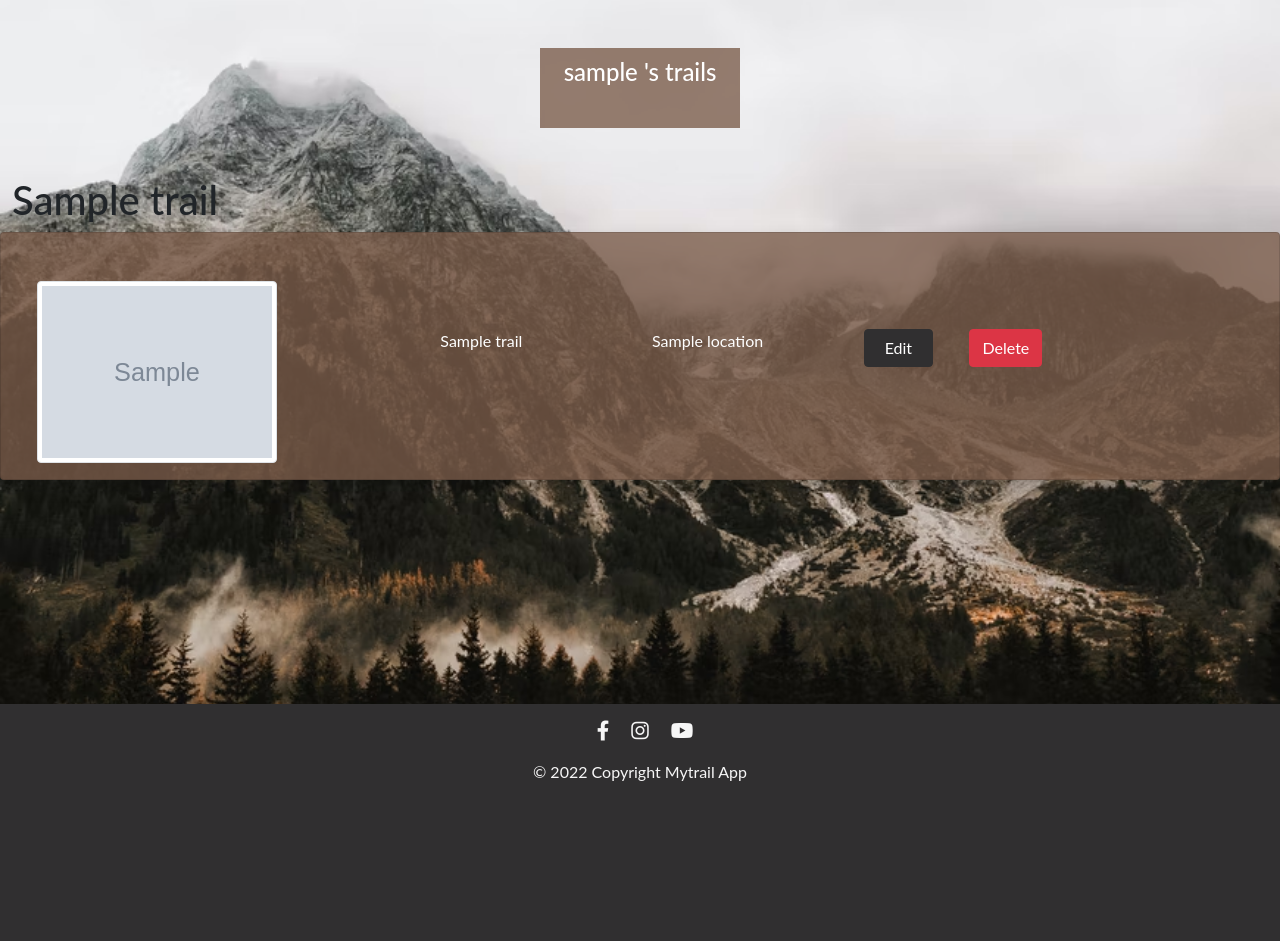
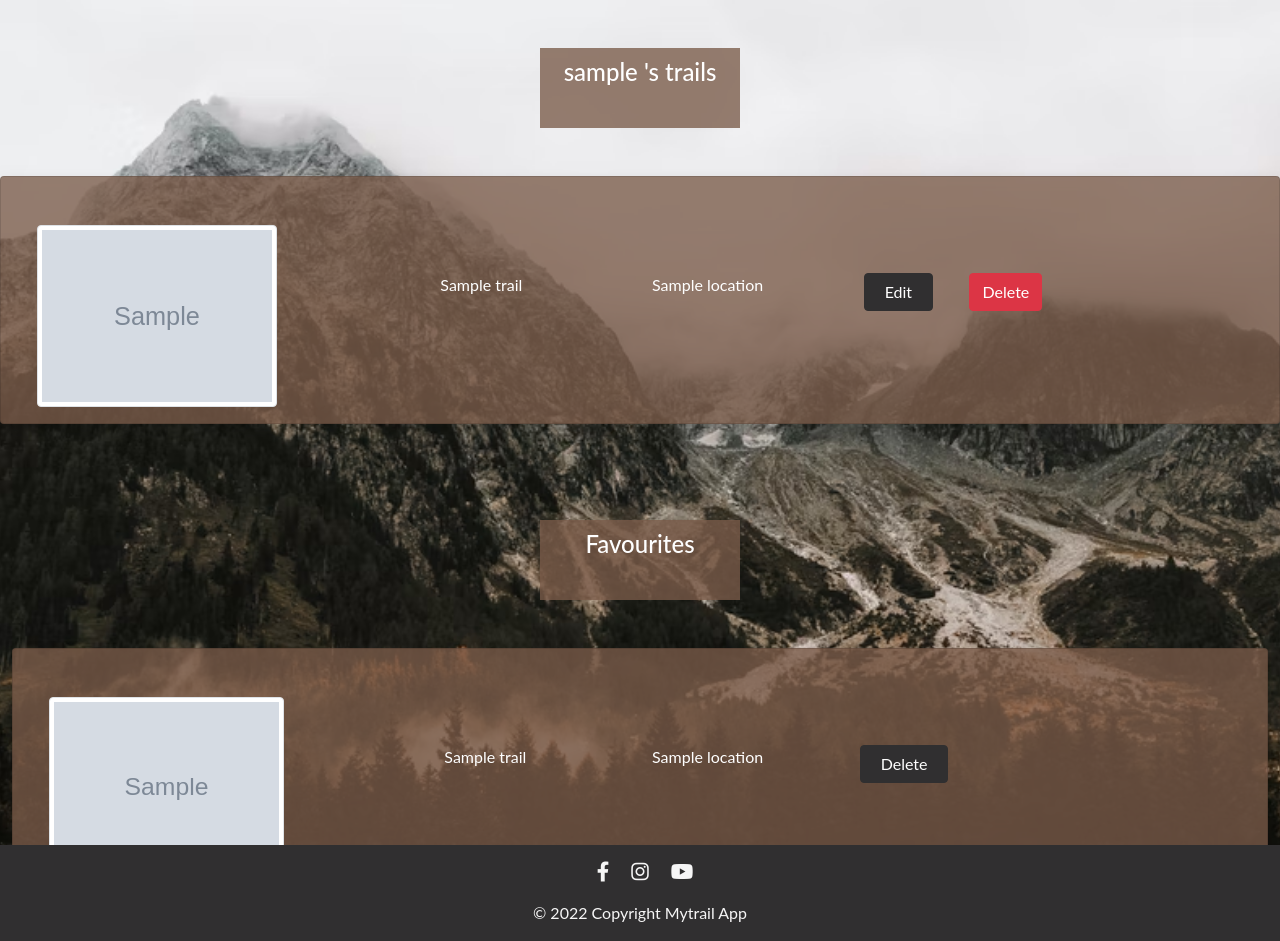
Before and after one commit to KonstantinaStrantzali/MyTrail-App-Project, a Flask app: a page that uses templates/profile.html in a window 1280 px wide. Shown: the part 65-1006 px from the top of the page. Before the commit the page ends 846 px from the top, so only its background shows below. Run offline with Flask 2, Linux system fonts and the light colour scheme; the visitor is signed in with stand-in values (Sample User, id 1); grey boxes marked "Sample" are stand-in pictures; a database or web service that is not in the repository returns one stand-in record (values such as "Sample title"); some libraries are stand-ins or nearby versions.

Commit message:
create and style user's favourite trails

```diff
--- a/app.py
+++ b/app.py
@@ -198,10 +198,6 @@ def add_favourite(favourite_id):
     """
     add trail into favourites collection in DB.
     """
-
-    favourites = list(mongo.db.favourites.find({"username": session['user'] }))
-    print(favourites)
-
     username = mongo.db.users.find_one(
         {"username": session["user"]})["username"]
     data = {
--- a/templates/profile.html
+++ b/templates/profile.html
@@ -7,10 +7,6 @@
     <div class="row justify-content-center">
   <h4 class="username text-center my-5">
     {{ username }} 's trails</h4>
-
-    {% for fav in favs %}
-      <h1>{{ fav.title  }}</h1>
-    {% endfor %}
 
 
   {% if trails %}
@@ -106,6 +102,46 @@
       </div>
       </div>
     {% endfor %}
+    <div class="container-fluid">
+      <div class="row justify-content-center">
+    <h4 class="username text-center my-5">
+      Favourites</h4>
+
+
+      {% for fav in favs %}
+    <div class="card pt-5 shadow p-3 mb-5 rounded" id="profile-card">
+      <div class="row">
+
+        <div class="col-md-4 col-4 d-none d-md-block">
+
+          <img src="{{ fav.image_url }}" class="img-thumbnail float-start" alt="...">
+
+        </div>
+        <div class="col-4 col-md-4 col-lg-2">
+
+          <div class="mt-md-5 mb-4">{{ fav.title }}</div>
+
+        </div>
+        <div class="col-4 col-md-2  col-lg-2 d-none d-lg-block">
+
+          <div class="mt-5">{{ fav.location}}</div>
+
+        </div>
+        <div class="col-4 col-md-2 col-lg-1  mt-md-5">
+          <a href="" class="btn text-shadow btn-success btn-edit">
+            Delete
+          </a>
+        </div>
+
+      </div>
+    </div>
+
+
+    {% endfor %}
+
+
+
+
   </section>
 
 
```
